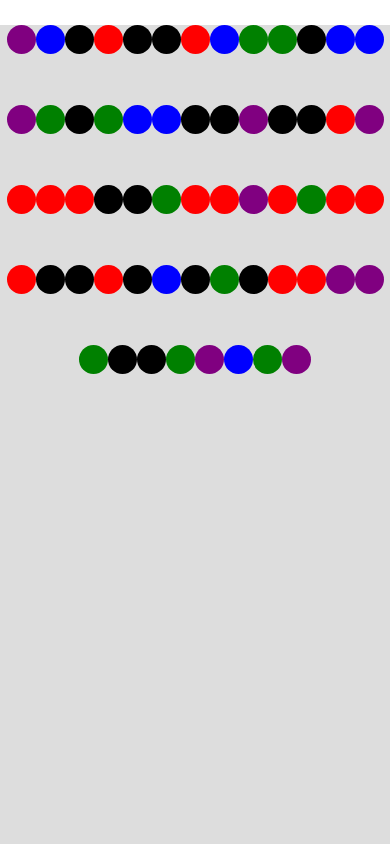
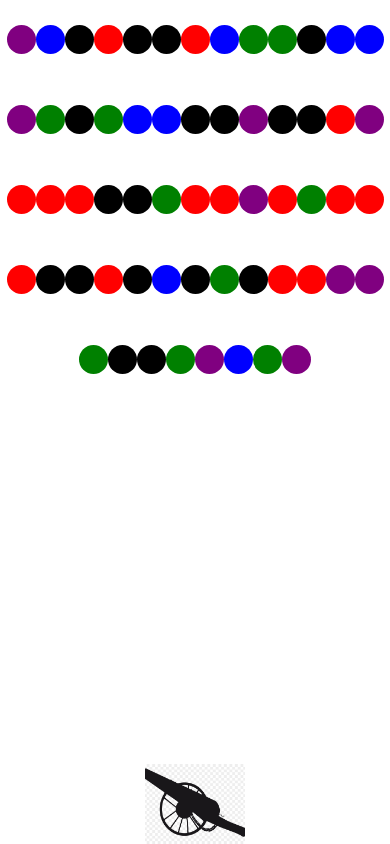
Before and after one commit to oliveiramiro2/Game, a React Native app: screen / in a window 390 px wide. Built offline with nearby package versions, Linux system fonts and the light colour scheme.

Commit message:
adding cannon

```diff
--- a/src/pages/GamePage/index.tsx
+++ b/src/pages/GamePage/index.tsx
@@ -1,15 +1,24 @@
-import { View, Text, SafeAreaView } from 'react-native'
+import { View, Text, SafeAreaView, Image } from 'react-native'
 import React from 'react'
 
 import styles from './styles'
 import Ball from './../Components/Ball'
 
+const imgCannon = require('./../../assets/cannon.jpg')
+
 const Game = () => {
 
   return (
     <SafeAreaView style={[styles.containMain]}>
-      <View style={[]}>
+      <View style={[styles.containPage]}>
         <Ball />
+
+        <View style={{backgroundColor: '#ddd'}}>
+          <Image
+            source={imgCannon}
+            style={[styles.containImgCannon]}
+          />
+        </View>
       </View>
     </SafeAreaView>
   )
--- a/src/pages/GamePage/styles.js
+++ b/src/pages/GamePage/styles.js
@@ -3,8 +3,20 @@ import { StyleSheet } from 'react-native'
 const styles = StyleSheet.create({
     containMain: {
         flex: 1,
-        backgroundColor: '#ddd',
+        backgroundColor: '#fff',
         width: '100%',
+    },
+
+    containPage:{
+        flex: 1,
+        justifyContent: 'space-between',
+        alignItems: 'center'
+    },
+
+    containImgCannon: {
+        width: 100,
+        height: 80,
+        rotation: 60
     },
 })
 
```
Also changed, not shown: src/assets/cannon.jpg (added).
